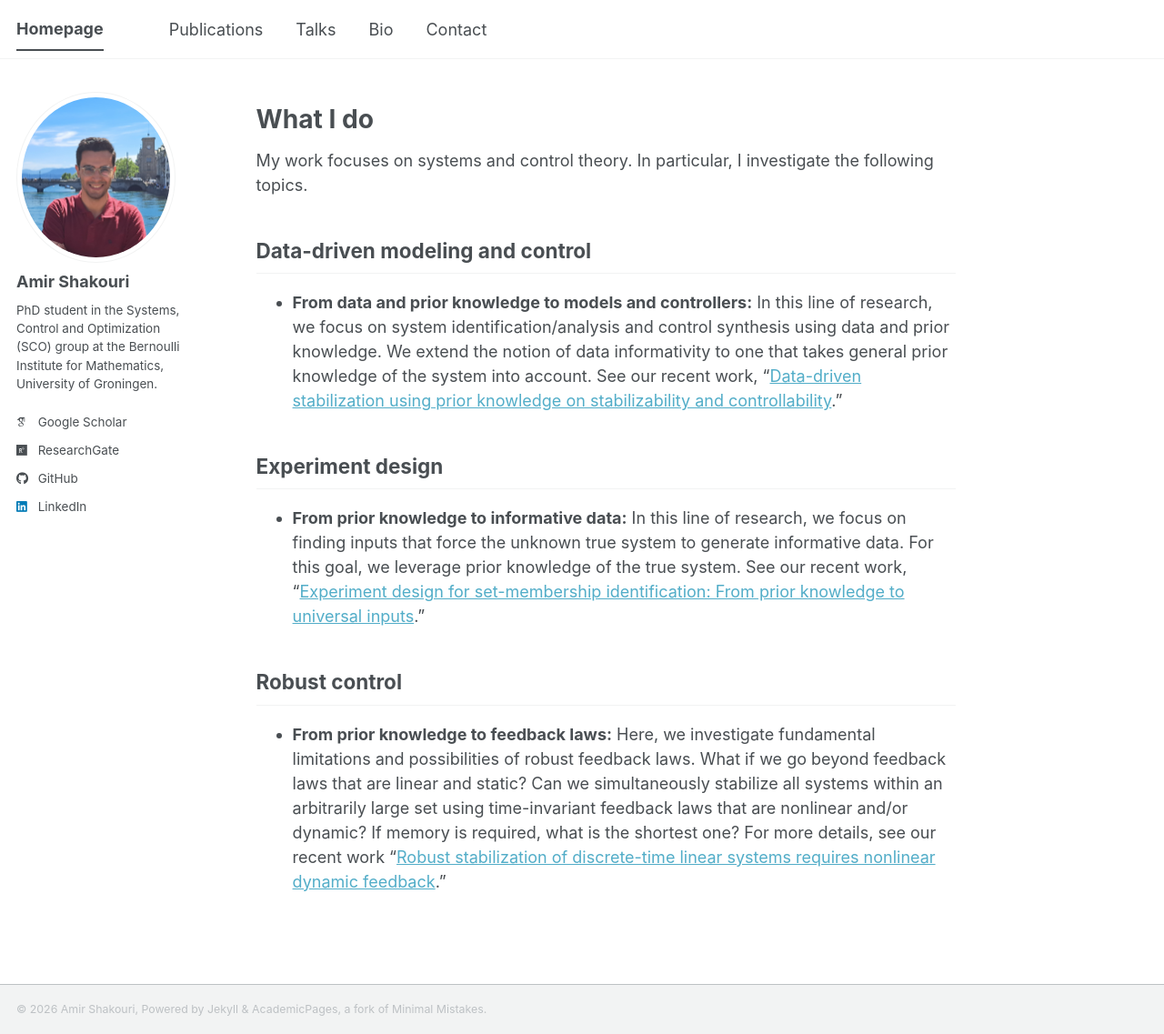
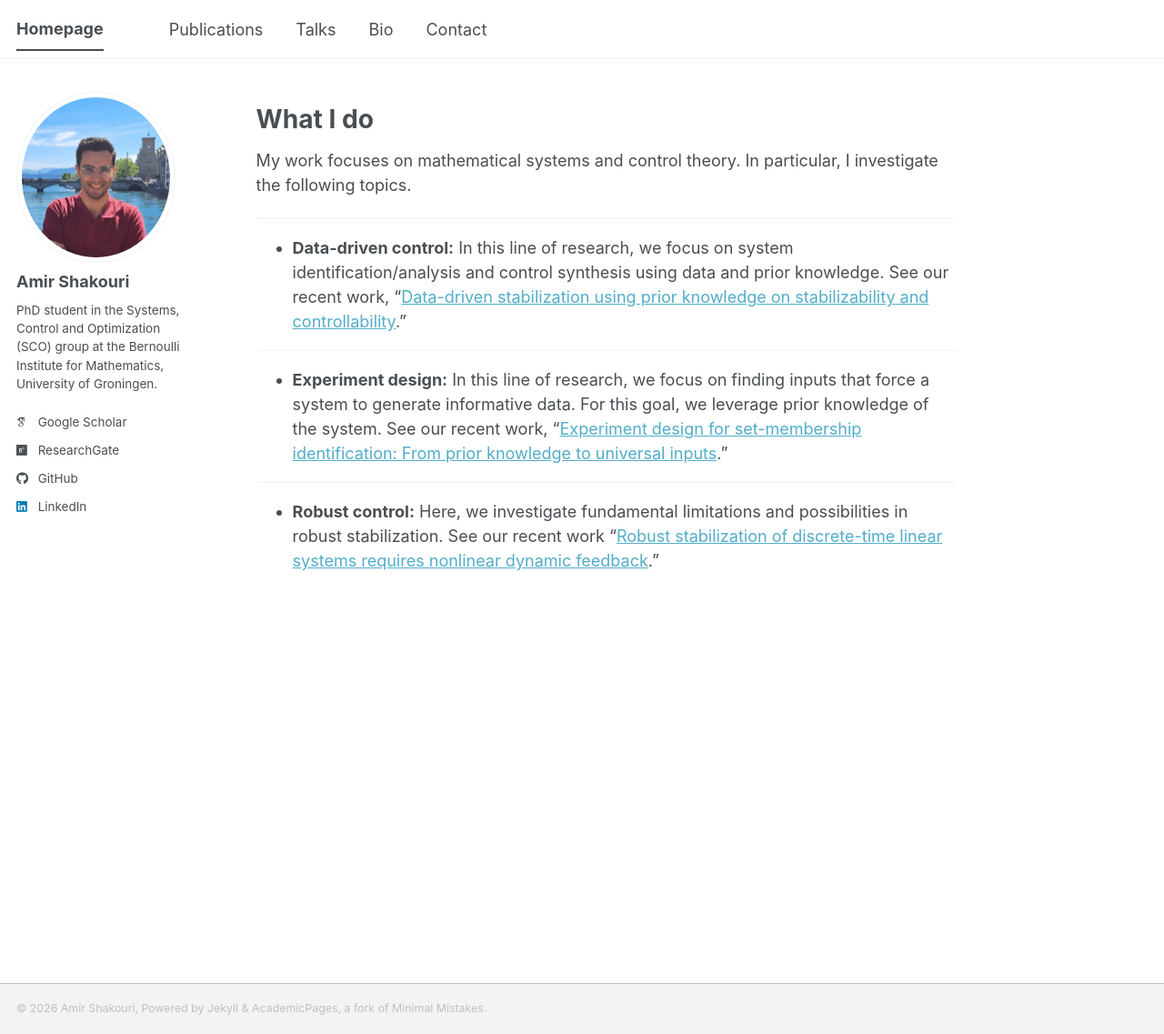
Before and after one commit to a-shakouri/a-shakouri.github.io, a Jekyll site: the page built from _pages/about.md, in a window 1280 px wide and 1137 px high. Shown: the whole window at 91% size. Built offline with Jekyll 4.4.1, drawn with Linux system fonts in a browser that asks for light colours; some web fonts are replaced; a script bundle is joined from its source files by our own code; library files that are not in the unit come from our copies.

Commit message:
Update about.md

```diff
--- a/_pages/about.md
+++ b/_pages/about.md
@@ -10,16 +10,13 @@ redirect_from:
 What I do
 ======
 
-My work focuses on systems and control theory. In particular, I investigate the following topics.
+My work focuses on mathematical systems and control theory. In particular, I investigate the following topics.
 
-Data-driven modeling and control
 ------
-- **From data and prior knowledge to models and controllers:** In this line of research, we focus on system identification/analysis and control synthesis using data and prior knowledge. We extend the notion of data informativity to one that takes general prior knowledge of the system into account. See our recent work, "[Data-driven stabilization using prior knowledge on stabilizability and controllability](https://arxiv.org/pdf/2510.25452)."
+- **Data-driven control:** In this line of research, we focus on system identification/analysis and control synthesis using data and prior knowledge. See our recent work, "[Data-driven stabilization using prior knowledge on stabilizability and controllability](https://arxiv.org/pdf/2510.25452)."
 
-Experiment design
 ------
-- **From prior knowledge to informative data:** In this line of research, we focus on finding inputs that force the unknown true system to generate informative data. For this goal, we leverage prior knowledge of the true system. See our recent work, "[Experiment design for set-membership identification: From prior knowledge to universal inputs](https://arxiv.org/pdf/2607.00844)."
+- **Experiment design:** In this line of research, we focus on finding inputs that force a system to generate informative data. For this goal, we leverage prior knowledge of the system. See our recent work, "[Experiment design for set-membership identification: From prior knowledge to universal inputs](https://arxiv.org/pdf/2607.00844)."
 
-Robust control
 ------
-- **From prior knowledge to feedback laws:** Here, we investigate fundamental limitations and possibilities of robust feedback laws. What if we go beyond feedback laws that are linear and static? Can we simultaneously stabilize all systems within an arbitrarily large set using time-invariant feedback laws that are nonlinear and/or dynamic? If memory is required, what is the shortest one? For more details, see our recent work "[Robust stabilization of discrete-time linear systems requires nonlinear dynamic feedback](https://arxiv.org/pdf/2608.19010)."
+- **Robust control:** Here, we investigate fundamental limitations and possibilities in robust stabilization. See our recent work "[Robust stabilization of discrete-time linear systems requires nonlinear dynamic feedback](https://arxiv.org/pdf/2608.19010)."
```
